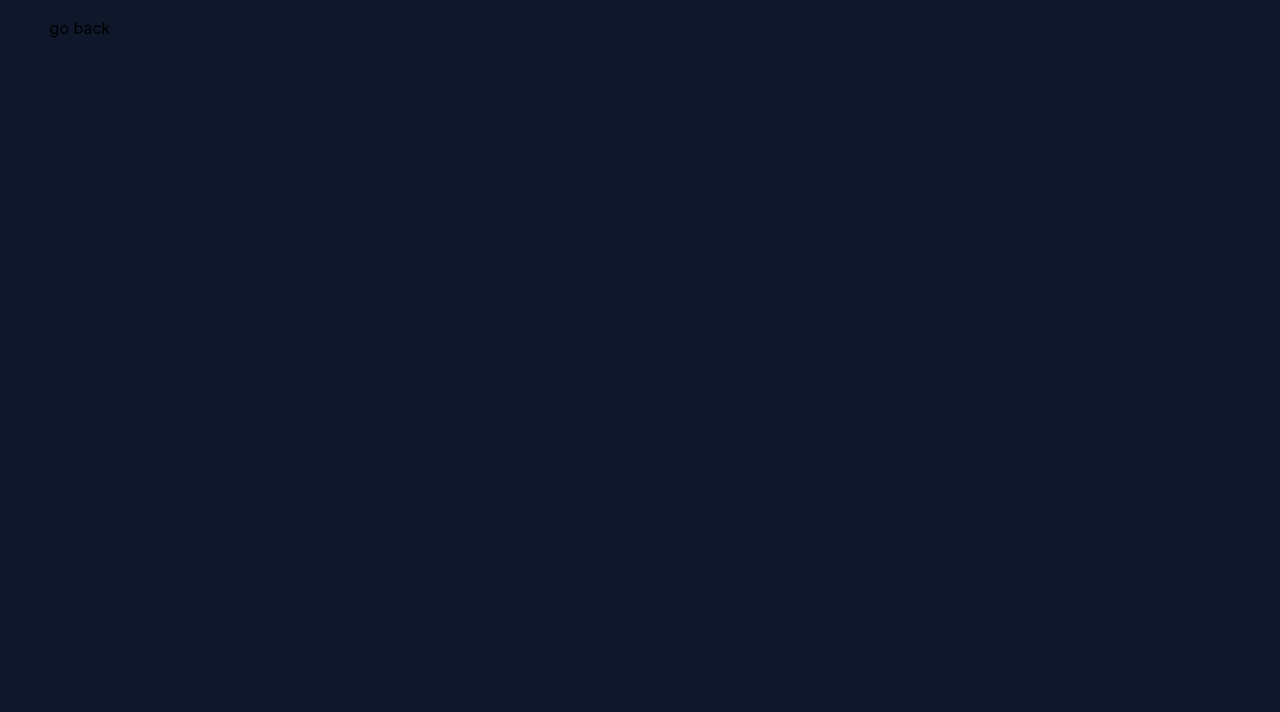
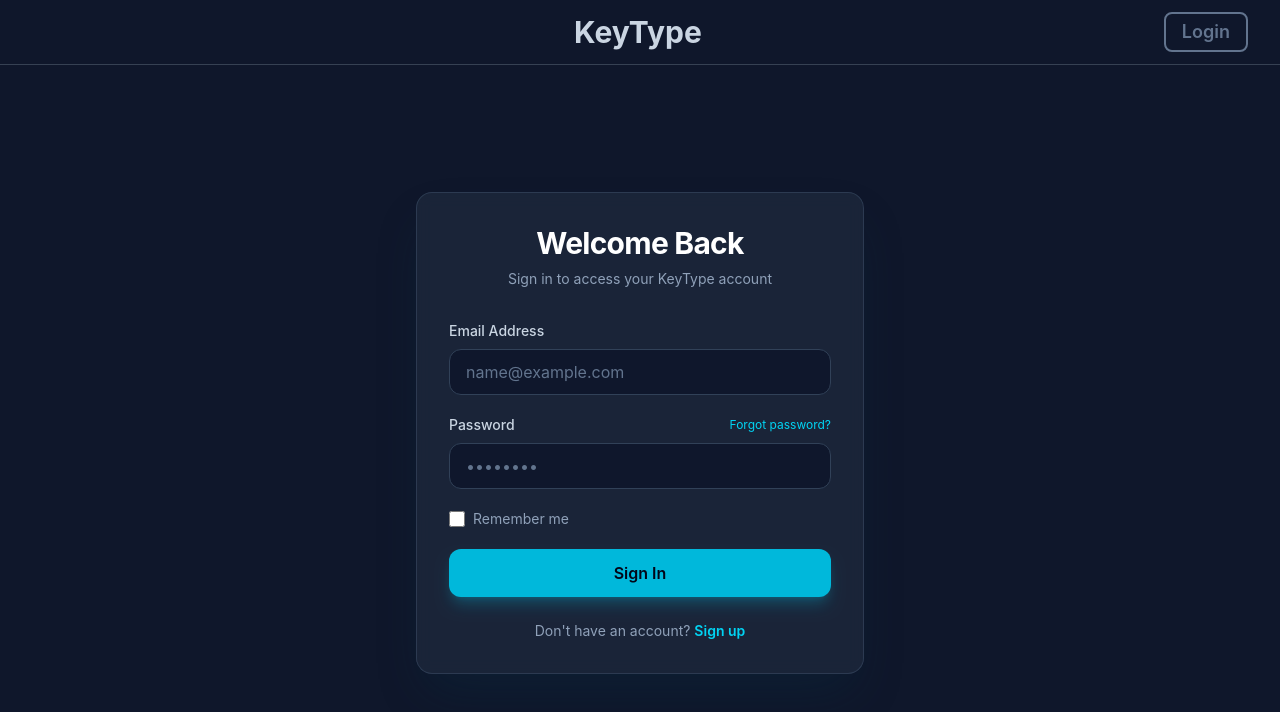
Before and after one commit to nirajv2006/KeyType, a React (Vite) app: page /LoginPage in a window 1280 px wide. Shown: the top 712 px of the page. Built offline with nearby package versions, Linux system fonts and the light colour scheme.

Commit message:
Login page done

```diff
--- a/src/pages/LoginPage.jsx
+++ b/src/pages/LoginPage.jsx
@@ -1,22 +1,124 @@
-import React from "react";
+import React, { useState } from "react";
 import Header from '../components/Header';
-import { useLocation, useNavigate } from "react-router-dom";
+import Transition from '../components/PageTransition';
+import { useNavigate } from "react-router-dom";
 
 export default function LoginPage() {
+    const navigate = useNavigate();
+    const [email, setEmail] = useState("");
+    const [password, setPassword] = useState("");
+    const [rememberMe, setRememberMe] = useState(false);
+    const [isSignUp, setIsSignUp] = useState(false);
 
-    const navigate = useNavigate();
-    const handleGoBack = () => {
-        navigate('/');
-    }
+    const handleSubmit = (e) => {
+        e.preventDefault();
+        // Placeholder submit handling
+        console.log({ email, password, rememberMe, isSignUp });
+    };
 
-    return(
-        <div className="flex flex-col min-h-scren bg-slate-900 px-4 py-4">
-            <button
-            onClick={handleGoBack}
-            className="w-32 h-32items-center justify-center "
-            >
-                go back
-            </button>
-        </div>
+    return (
+        <Transition>
+            <Header />
+            <div className="min-h-[calc(100vh-65px)] bg-slate-900 flex items-center justify-center px-4 py-8">
+                <div className="w-full max-w-md bg-slate-800/80 backdrop-blur-sm border border-slate-700/80 rounded-2xl p-8 shadow-2xl shadow-cyan-950/30">
+                    <div className="text-center mb-8">
+                        <h2 className="text-3xl font-bold text-white tracking-tight">
+                            {isSignUp ? "Create an Account" : "Welcome Back"}
+                        </h2>
+                        <p className="text-sm text-slate-400 mt-2">
+                            {isSignUp
+                                ? "Join KeyType to track your speed and stats"
+                                : "Sign in to access your KeyType account"}
+                        </p>
+                    </div>
+
+                    <form onSubmit={handleSubmit} className="space-y-5">
+                        <div>
+                            <label className="block text-sm font-medium text-slate-300 mb-2">
+                                Email Address
+                            </label>
+                            <input
+                                type="email"
+                                required
+                                value={email}
+                                onChange={(e) => setEmail(e.target.value)}
+                                placeholder="name@example.com"
+                                className="w-full px-4 py-2.5 bg-slate-900/90 border border-slate-700 rounded-xl text-white placeholder-slate-500 focus:outline-none focus:border-cyan-500 focus:ring-1 focus:ring-cyan-500 transition-all duration-200"
+                            />
+                        </div>
+
+                        <div>
+                            <div className="flex items-center justify-between mb-2">
+                                <label className="text-sm font-medium text-slate-300">
+                                    Password
+                                </label>
+                                {!isSignUp && (
+                                    <button
+                                        type="button"
+                                        onClick={() => alert("Password reset link sent (demo)")}
+                                        className="text-xs text-cyan-400 hover:text-cyan-300 hover:underline cursor-pointer"
+                                    >
+                                        Forgot password?
+                                    </button>
+                                )}
+                            </div>
+                            <input
+                                type="password"
+                                required
+                                value={password}
+                                onChange={(e) => setPassword(e.target.value)}
+                                placeholder="••••••••"
+                                className="w-full px-4 py-2.5 bg-slate-900/90 border border-slate-700 rounded-xl text-white placeholder-slate-500 focus:outline-none focus:border-cyan-500 focus:ring-1 focus:ring-cyan-500 transition-all duration-200"
+                            />
+                        </div>
+
+                        <div className="flex items-center justify-between">
+                            <label className="flex items-center gap-2 cursor-pointer select-none">
+                                <input
+                                    type="checkbox"
+                                    checked={rememberMe}
+                                    onChange={(e) => setRememberMe(e.target.checked)}
+                                    className="w-4 h-4 rounded bg-slate-900 border-slate-700 text-cyan-500 focus:ring-cyan-500 focus:ring-offset-slate-900"
+                                />
+                                <span className="text-sm text-slate-400">Remember me</span>
+                            </label>
+                        </div>
+
+                        <button
+                            type="submit"
+                            className="w-full py-3 px-4 bg-cyan-500 hover:bg-cyan-400 text-slate-950 font-semibold rounded-xl transition-all duration-200 shadow-lg shadow-cyan-500/25 hover:shadow-cyan-500/40 cursor-pointer active:scale-[0.99]"
+                        >
+                            {isSignUp ? "Sign Up" : "Sign In"}
+                        </button>
+                    </form>
+
+                    <div className="mt-6 text-center text-sm text-slate-400">
+                        {isSignUp ? (
+                            <>
+                                Already have an account?{" "}
+                                <button
+                                    type="button"
+                                    onClick={() => setIsSignUp(false)}
+                                    className="font-semibold text-cyan-400 hover:text-cyan-300 hover:underline cursor-pointer"
+                                >
+                                    Sign in
+                                </button>
+                            </>
+                        ) : (
+                            <>
+                                Don't have an account?{" "}
+                                <button
+                                    type="button"
+                                    onClick={() => setIsSignUp(true)}
+                                    className="font-semibold text-cyan-400 hover:text-cyan-300 hover:underline cursor-pointer"
+                                >
+                                    Sign up
+                                </button>
+                            </>
+                        )}
+                    </div>
+                </div>
+            </div>
+        </Transition>
     );
 }
```
